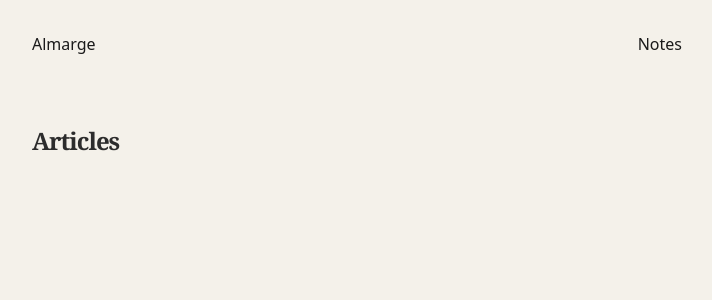
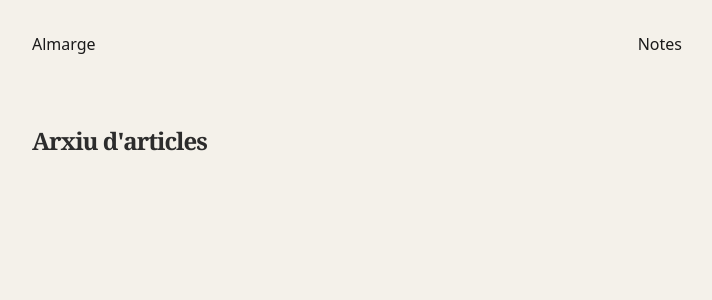
Before and after one commit to almarge/almarge.github.io, a Jekyll site: the page built from index.md, in a window 1280 px wide. Shown: the top 300 px of the page, without its empty margins (283-995 px from the left). Built offline with Jekyll 4.4.1, drawn with Linux system fonts in a browser that asks for light colours.

Commit message:
Add article archive section to index.md

```diff
--- a/index.md
+++ b/index.md
@@ -1,12 +1,21 @@
 ---
 layout: default
 ---
-<h2>Articles</h2>
-<ul>
-  {% for post in site.posts %}
-    <li style="margin-bottom: 2rem;">
-      <span style="color: #666; font-size: 0.9rem;">{{ post.date | date: "%d/%m/%Y" }}</span>
-      <h3 style="margin: 0;"><a href="{{ post.url | relative_url }}">{{ post.title }}</a></h3>
-    </li>
-  {% endfor %}
-</ul>
+<div class="archive">
+  <h2 class="section-label">Arxiu d'articles</h2>
+  <ul class="archive-list">
+    {% for post in site.posts %}
+      <li class="archive-item">
+        <a href="{{ post.url | relative_url }}" class="archive-link">
+          <h3 class="archive-title">{{ post.title }}</h3>
+          {% if post.subtitle %}
+            <p class="archive-excerpt">{{ post.subtitle }}</p>
+          {% else %}
+            <p class="archive-excerpt">{{ post.content | strip_html | truncatewords: 18 }}</p>
+          {% endif %}
+          <time class="archive-date">{{ post.date | date: "%d · %m · %Y" }}</time>
+        </a>
+      </li>
+    {% endfor %}
+  </ul>
+</div>
```
